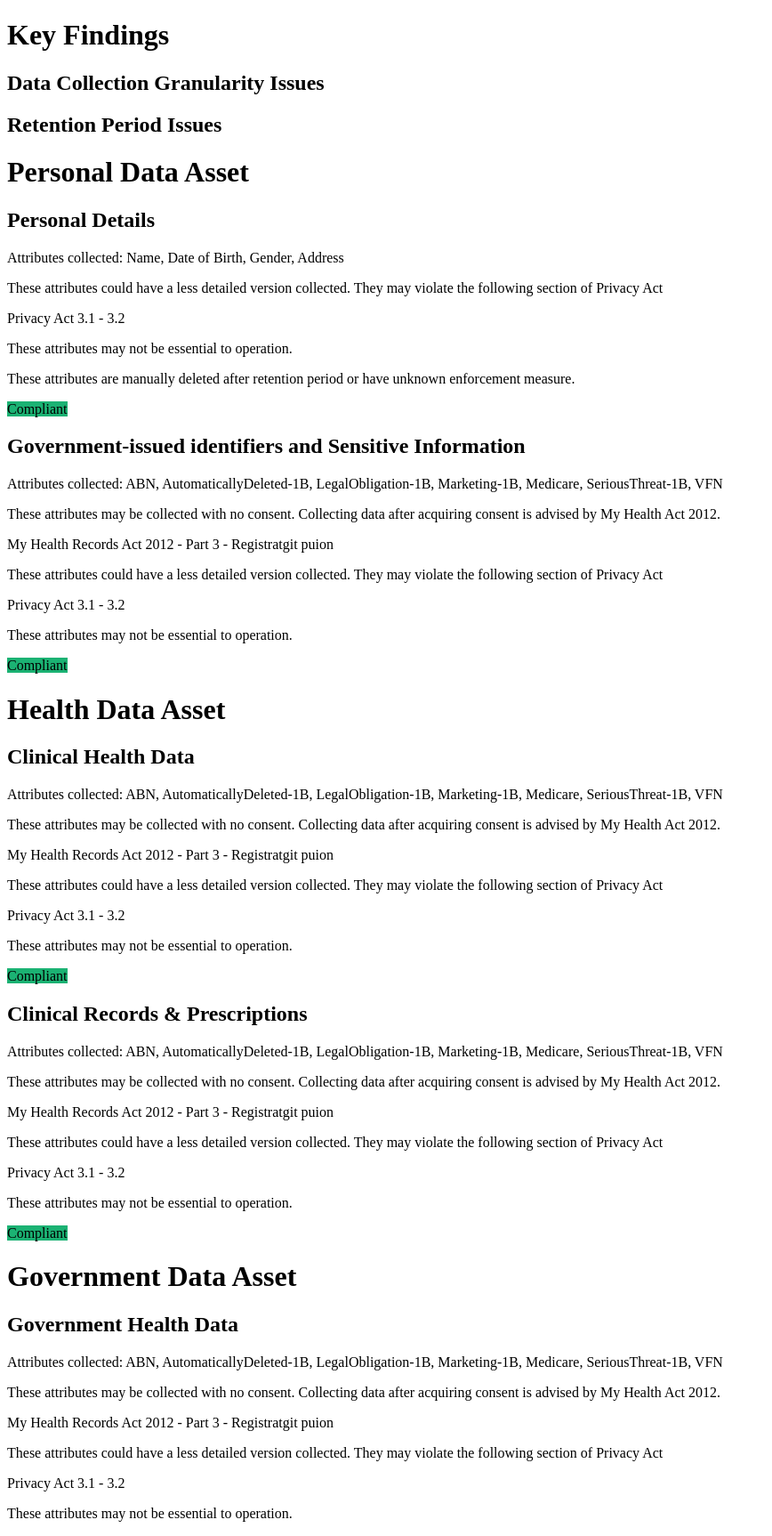
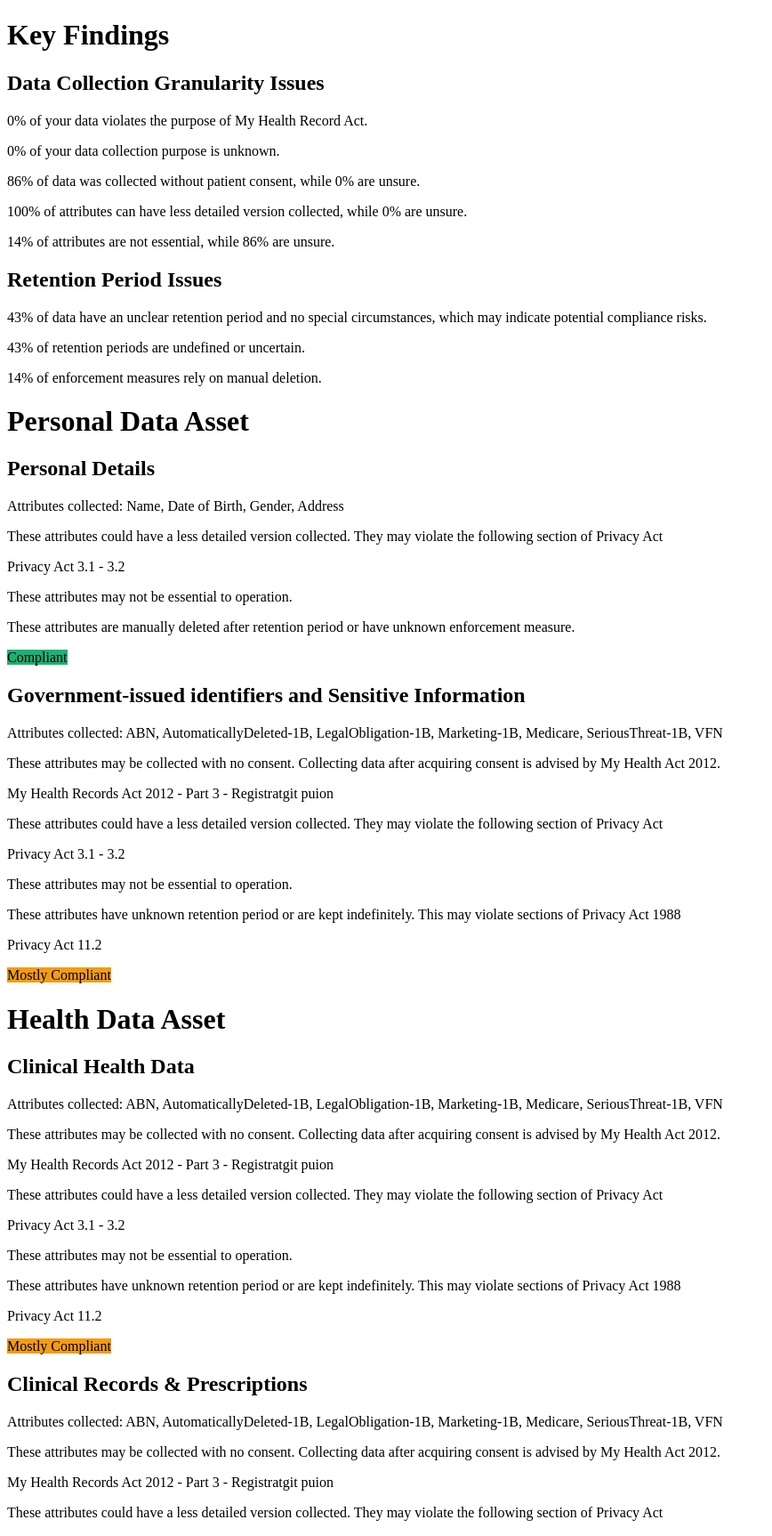
Before and after one commit to jiji-jpg/Data_Minimisation, a Flask app: page /test in a window 1280 px wide. Shown: the top 1726 px of the page at 89% size, without its empty margins (0-868 px from the left). Run offline with Flask 3, Linux system fonts and the light colour scheme.

Commit message:
update backend logic for key finding  to reflect new JSON

```diff
--- a/Frontend/static/exampleAnswer.JSON
+++ b/Frontend/static/exampleAnswer.JSON
@@ -29,10 +29,10 @@
                 "essential": "no"
               },
               {
-                "retentionPeriodMHR": "Up to 30 Years After Death"
+                "retentionPeriodMHR": "unsure"
               },
               {
-                "retentionPeriod": "Information is not kept once it is no longer needed."
+                "retentionPeriod": "information is kept indefinitely."
               },
               {
                 "enforcementMeasure": "manually deleted"
@@ -65,10 +65,10 @@
                 "essential": "unsure"
               },
               {
-                "retentionPeriodMHR": "Up to 30 Years After Death"
+                "retentionPeriodMHR": "unsure"
               },
               {
-                "retentionPeriod": "Information is not kept once it is no longer needed."
+                "retentionPeriod": "unsure"
               },
               {
                 "enforcementMeasure": "automatically deleted"
@@ -106,7 +106,7 @@
                 "retentionPeriodMHR": "Up to 30 Years After Death"
               },
               {
-                "retentionPeriod": "Information is not kept once it is no longer needed."
+                "retentionPeriod": "unsure"
               },
               {
                 "enforcementMeasure": "automatically deleted"
@@ -213,7 +213,7 @@
                 "essential": "unsure"
               },
               {
-                "retentionPeriodMHR": "Up to 30 Years After Death"
+                "retentionPeriodMHR": "unsure"
               },
               {
                 "retentionPeriod": "Information is not kept once it is no longer needed."
@@ -253,7 +253,7 @@
                 "retentionPeriodMHR": "Up to 30 Years After Death"
               },
               {
-                "retentionPeriod": "Information is not kept once it is no longer needed."
+                "retentionPeriod": "unsure"
               },
               {
                 "enforcementMeasure": "automatically deleted"
--- a/Frontend/static/js/keyFinding.js
+++ b/Frontend/static/js/keyFinding.js
@@ -26,11 +26,12 @@ function renderKeyFindings(data, mhrAct, privacyAct, useMHR) {
 
         ///RETENTION
         // retention period voilates MyHealthAct/no special circumstances
-        const retentionResult = calculateRetentionIssues(data, mhrAct, privacyAct);
+        const retentionResult = calculateRetentionIssues(data, mhrAct, privacyAct, useMHR);
 
         if (useMHR) {
             document.getElementById("retention-result").textContent =
-                `${retentionResult.violation}% of retention periods violate My Health Record Act and have no special circumstances.`;
+            `    ${retentionResult.unclearMHR}% of data have an unclear retention period and no special circumstances, which may indicate potential compliance risks.`;
+                // `${retentionResult.violation}% of retention periods violate My Health Record Act and have no special circumstances.`;
         } else {
             document.getElementById("retention-result").textContent =
                 `${retentionResult.unsure}% of your data retention period is unsure.`;
@@ -47,11 +48,14 @@ function renderKeyFindings(data, mhrAct, privacyAct, useMHR) {
 
 // == Functions for Key Findings ==
 function calculateFromRules(data, rules, field) {
-    const categories = data[1][0].personalDataAsset;
+
+    const assets = data["data"][1][0];
+    const categories = Object.values(assets).flat();
 
     let total = 0;
     let violationCount = 0;
     let unsureCount = 0;
+
 
     // find violation in json files
     const ruleObj = rules.find(r => r[field] !== undefined);
@@ -93,57 +97,81 @@ function calculateFromRules(data, rules, field) {
     };
 }
 
-function calculateRetentionIssues(data, mhrAct) {
-    const categories = data[1][0].personalDataAsset;
+function calculateRetentionIssues(data, mhrAct, privacyAct, useMHR) {
+
+    const assets = data["data"][1][0];
+    const categories = Object.values(assets).flat();
 
     let total = 0;
-    let violationCount = 0;
+    // let violationCount = 0;
     let unsureCount = 0;
+    let unclearMHRCount = 0;
+
     let manualDeletedCount = 0;
+    let totalEnforcement = 0;
 
-    // rule values from myHealthRecord.json
-    const badRetentionValues =
-        mhrAct[2]?.retentionPeriod?.violation?.map(v => v.toLowerCase().trim().replace(/\.$/, "")) || [];
+    // Choose rules
+    const rules = useMHR ? mhrAct : privacyAct;
 
+    // Retention rules
     const unsureRetentionValues =
-        mhrAct[2]?.retentionPeriod?.unsure?.map(v => v.toLowerCase().trim()) || [];
+        rules[2]?.retentionPeriod?.unsure?.map(v => v.toLowerCase().trim()) || [];
+
+    const badSpecialValues =
+        rules[2]?.retentionSpecialCircumstances?.violation?.map(v => v.toLowerCase().trim()) || [];
+
+    const unsureSpecialValues =
+        rules[2]?.retentionSpecialCircumstances?.unsure?.map(v => v.toLowerCase().trim()) || [];
 
     categories.forEach(categoryObj => {
         const details = categoryObj[Object.keys(categoryObj)[0]];
 
-        const retentionObj = details.find(item => item.retentionPeriodForMHR !== undefined);
+        const retentionObj = details.find(item => item.retentionPeriod !== undefined);
+        const retentionMHRObj = details.find(item => item.retentionPeriodMHR !== undefined);
+
         const specialObj = details.find(item => item.specialCircumtance !== undefined);
         const enforcementObj = details.find(item => item.enforcementMeasure !== undefined);
 
+        const specialValue = specialObj
+            ? specialObj.specialCircumtance.toLowerCase().trim()
+            : "";
+
+        const noSpecialCircumstances =
+            specialValue === "" ||
+            badSpecialValues.includes(specialValue) ||
+            unsureSpecialValues.includes(specialValue);
+
+        // Q2
         if (retentionObj) {
             total++;
 
-            const retentionValue = retentionObj.retentionPeriodForMHR
-                .toLowerCase()
-                .trim()
-                .replace(/\.$/, "");
+        const retentionValue = retentionObj.retentionPeriod
+            .toLowerCase()
+            .trim()
+            .replace(/\.$/, "");
 
-            const specialValue = specialObj
-                ? specialObj.specialCircumtance.toLowerCase().trim()
+            // Unsure logic
+        if (unsureRetentionValues.includes(retentionValue) || retentionValue === "") {
+            unsureCount++;
+        }
+    }
+
+        // Q1
+        if (retentionMHRObj) {
+            const retentionMHRValue = retentionMHRObj.retentionPeriodMHR
+                ? retentionMHRObj.retentionPeriodMHR.toLowerCase().trim()
                 : "";
 
-            const noSpecialCircumstances =
-                specialValue === "" ||
-                specialValue === "no" ||
-                specialValue === "unsure" ||
-                specialValue === "unknown";
-
-            if (badRetentionValues.includes(retentionValue) && noSpecialCircumstances) {
-                violationCount++;
-            }
-
-            if (unsureRetentionValues.includes(retentionValue) || retentionValue === "") {
-                unsureCount++;
+            if (retentionMHRValue === "unsure" && noSpecialCircumstances) {
+                unclearMHRCount++;
             }
         }
 
+        // Enforcement logic
         if (enforcementObj) {
             const enforcementValue = enforcementObj.enforcementMeasure.toLowerCase().trim();
+
+            totalEnforcement++;
 
             if (enforcementValue === "manually deleted") {
                 manualDeletedCount++;
@@ -152,8 +180,8 @@ function calculateRetentionIssues(data, mhrAct) {
     });
 
     return {
-        violation: total === 0 ? 0 : Math.round((violationCount / total) * 100),
+        unclearMHR: total === 0 ? 0 : Math.round((unclearMHRCount / total) * 100),
         unsure: total === 0 ? 0 : Math.round((unsureCount / total) * 100),
-        manualDeleted: total === 0 ? 0 : Math.round((manualDeletedCount / total) * 100)
+        manualDeleted: totalEnforcement === 0 ? 0 : Math.round((manualDeletedCount / totalEnforcement) * 100)
     };
 }
--- a/Frontend/static/js/main.js
+++ b/Frontend/static/js/main.js
@@ -14,7 +14,7 @@ document.addEventListener("DOMContentLoaded", async () => {
     const useMHR = checkMHR(data["data"][0]["collectMyHealthRecord"]);
 
     // - Loop through categories
-    const categories = data["data"][1][0].personalDataAsset;
+    // const categories = data["data"][1][0].personalDataAsset;
 
     let badCategoryCount = 0;
     let NUMBER_OF_CATEGORIES = 0;
@@ -24,7 +24,7 @@ document.addEventListener("DOMContentLoaded", async () => {
 
 
     // renderExecutiveSummary(data, categories, result.badCategoryCount);
-    // renderKeyFindings(data, mhrAct, privacyAct, useMHR);
+    renderKeyFindings(data, mhrAct, privacyAct, useMHR);
     const result = renderFindingsByCategory(data, mhrAct, privacyAct, useMHR);
 
     badCategoryCount = result.badCategoryCount;
--- a/Frontend/templates/pages/test.html
+++ b/Frontend/templates/pages/test.html
@@ -7,6 +7,7 @@
 <body>
 
   <h1 id="key-finding-title"> Key Findings</h1>
+
   <h2> Data Collection Granularity Issues </h2>
   <p id="mhr-result"></p>
   <p id="purpose-unsure-result"></p>
@@ -23,12 +24,7 @@
   <div id="findingsByCategories">
   </div>
 
-  <!--OLD
-  <script src="{{ url_for('static', filename='js/script_latest.js') }}"></script>
-  -->
-
   <!--NEW-->
-
   <script src="{{ url_for('static', filename='js/keyFinding.js') }}"></script>
   <script src="{{ url_for('static', filename='js/executiveSummary.js') }}"></script>
   <script src="{{ url_for('static', filename='js/findingsByCategory.js') }}"></script>
```
